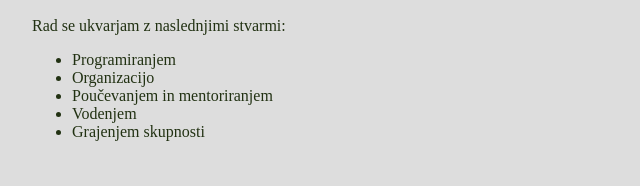
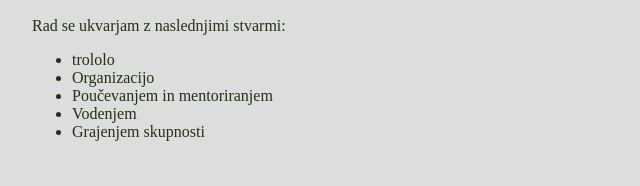
Before and after one commit to mkorbar/WD1-2021-09, a plain HTML site: page index.html in a window 1280 px wide. Shown: the part 308-494 px from the top of the page, 224-864 px from the left. Drawn offline with Linux system fonts and the light colour scheme.

Commit message:
fixed html

```diff
--- a/index.html
+++ b/index.html
@@ -12,7 +12,7 @@
 <h2>Delo</h2>
 <p>Rad se ukvarjam z naslednjimi stvarmi:</p>
 <ul>
-    <li>Programiranjem</li>
+    <li>trololo</li>
     <li>Organizacijo</li>
     <li>Poučevanjem in mentoriranjem</li>
     <li>Vodenjem</li>
```
